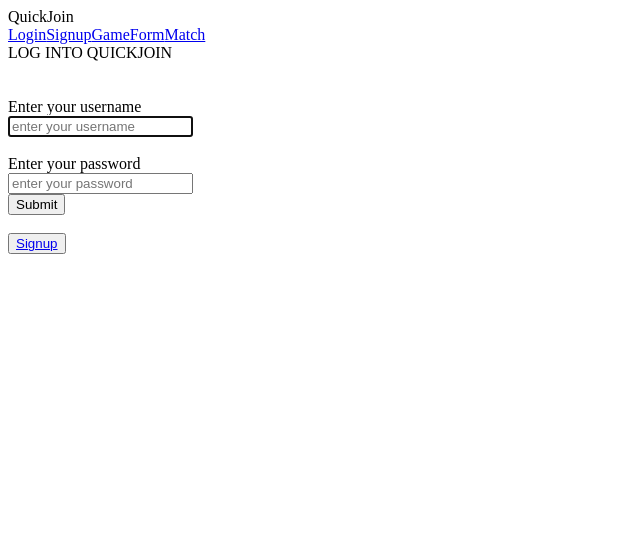
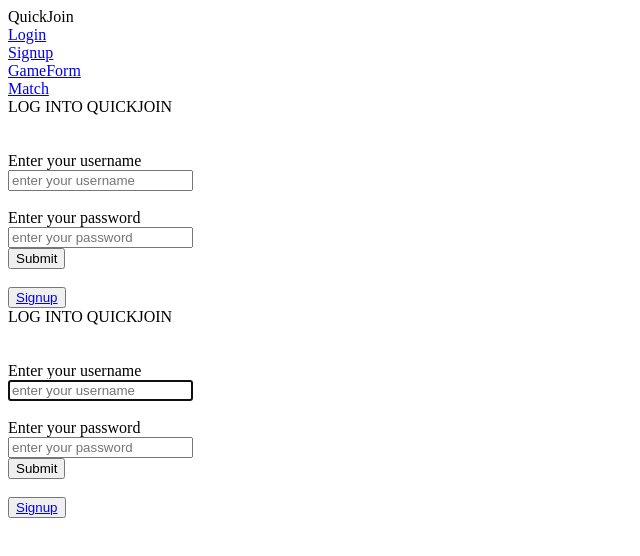
Before and after one commit to cmalhi/quickjoin, a React app: page /Login in a window 1280 px wide. Shown: the top 556 px of the page, without its empty margins (0-640 px from the left). Built offline with nearby package versions, Linux system fonts and the light colour scheme; the HTML template or start-up script is replaced by a standard one.

Commit message:
more styling changes

```diff
--- a/client/src/components/GameForm.jsx
+++ b/client/src/components/GameForm.jsx
@@ -77,7 +77,7 @@ class GameForm extends React.Component {
     return (
       <div className="form-container">
         <div className="form">
-        <div>SEARCH FOR PLAYERS</div>
+        <div className="form-title">SEARCH FOR PLAYERS</div>
         <br />
           <form onSubmit={this.handleSubmit.bind(this)}>
             <label>
--- a/client/src/components/Login.jsx
+++ b/client/src/components/Login.jsx
@@ -19,7 +19,7 @@ class Login extends React.Component {
   handlePost(userObj) {
     axios({
       method: 'POST',
-      url: '/login',
+      url: '/handlelogin',
       data: userObj,
     })
     .then((res) => {
@@ -47,7 +47,7 @@ class Login extends React.Component {
     return (
       <div className="form-container">
         <div className=" form">
-          <div className="login-title">LOG INTO QUICKJOIN</div>
+          <div className="form-title">LOG INTO QUICKJOIN</div>
           <br />
           <form onSubmit={this.handleSubmit} className="login-form">
             <label>
--- a/client/src/components/Match.jsx
+++ b/client/src/components/Match.jsx
@@ -18,7 +18,7 @@ class Match extends React.Component {
   handleMatchGet() {
     axios({
       method: 'GET',
-      url: '/match',
+      url: '/handlematch',
     })
     .then((res) => {
       console.log('ran get request for getting match on front end', res.data);
--- a/client/src/components/Nav.jsx
+++ b/client/src/components/Nav.jsx
@@ -1,5 +1,5 @@
 import React from 'react';
-import { BrowserRouter as Router, Link } from 'react-router-dom';
+import { BrowserRouter as Router, Route, Redirect, Link } from 'react-router-dom';
 import App from './App.jsx';
 import Login from './Login.jsx';
 import Signup from './Signup.jsx';
@@ -13,11 +13,23 @@ class Nav extends React.Component {
       <Router>
         <div>
           <div className="nav">
-            <Link to="/login">Login</Link>
-            <Link to="/signup">Signup</Link>
-            <Link to="/gameform">GameForm</Link>
-            <Link to="/match">Match</Link>
+            <div className="nav-entry">
+              <Link to="/login">Login</Link>
+            </div>
+            <div className="nav-entry">
+              <Link to="/signup">Signup</Link>
+            </div>
+            <div className="nav-entry">
+              <Link to="/gameform">GameForm</Link>
+            </div>
+            <div className="nav-entry">
+              <Link to="/match">Match</Link>
+            </div>
           </div>
+          <Route path="/login" component={Login} />
+          <Route path="/signup" component={Signup} />
+          <Route path="/gameForm" component={GameForm} />
+          <Route path="/match" render={()=> <Match />} />
         </div>
       </Router>
     );
--- a/client/src/components/Signup.jsx
+++ b/client/src/components/Signup.jsx
@@ -18,7 +18,7 @@ class Signup extends React.Component {
   handlePost(userObj) {
     axios({
       method: 'POST',
-      url: '/signup',
+      url: '/handlesignup',
       data: userObj,
     })
     .then((res) => {
@@ -44,7 +44,7 @@ class Signup extends React.Component {
     return (
       <div className="form-container">
         <div className="form">
-          <div>SIGN UP FOR QUICKJOIN</div>
+          <div className="form-title">SIGN UP FOR QUICKJOIN</div>
           <br />
           <form onSubmit={this.handleSubmit}>
             <label>
--- a/webpack.config.js
+++ b/webpack.config.js
@@ -6,7 +6,8 @@ module.exports = {
   entry: `${SRC_DIR}/main.jsx`,
   output: {
     filename: 'bundle.js',
-    path: DIST_DIR
+    path: DIST_DIR,
+    publicPath: '/'
   },
   module : {
     loaders : [
@@ -19,5 +20,8 @@ module.exports = {
        }
       }
     ]
-  }
+  },
+  devServer: {
+     historyApiFallback: true,
+   },
 };
```
Also changed, not shown: 3 other files (tests, documents, lock files or other folders).
